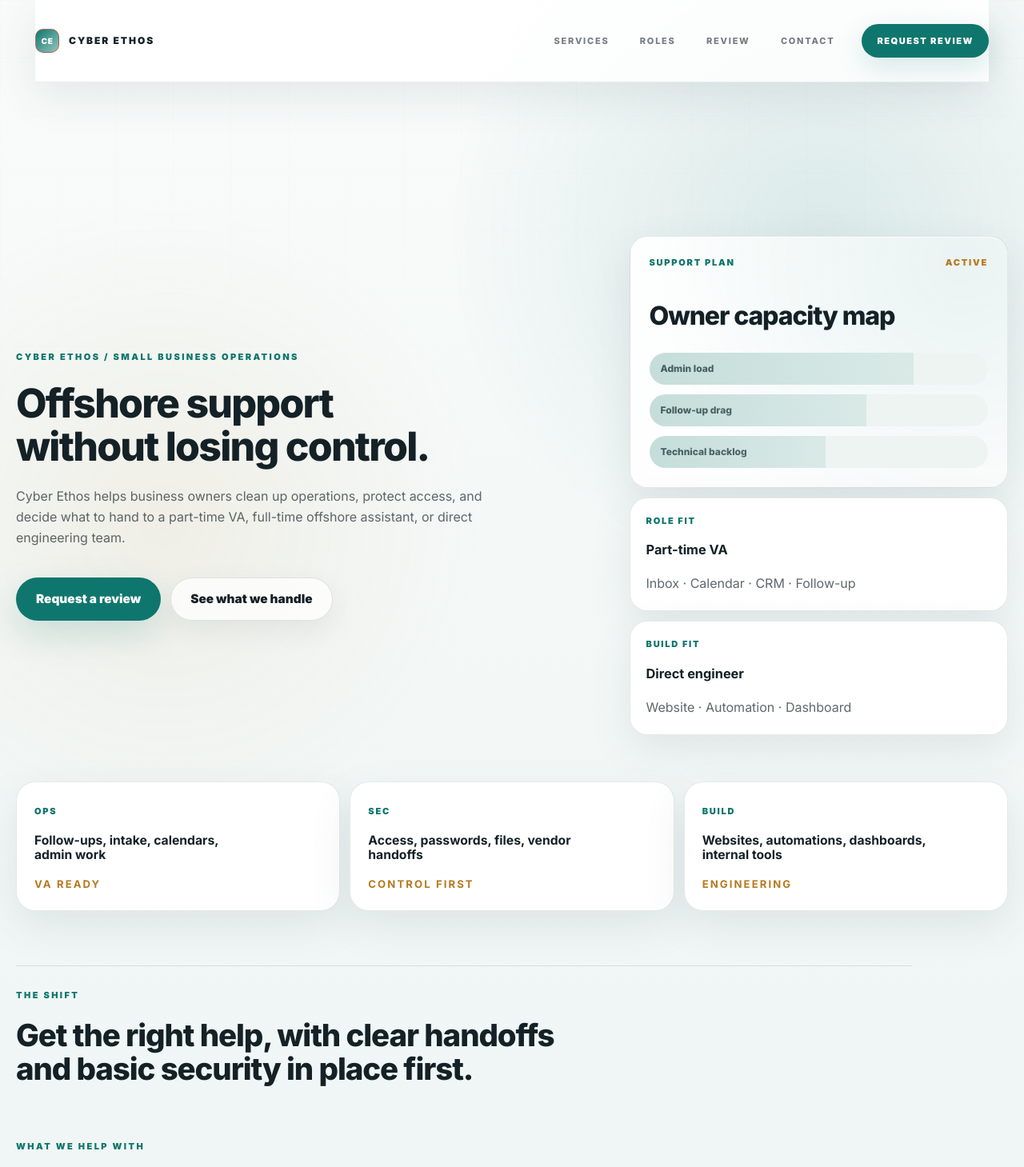
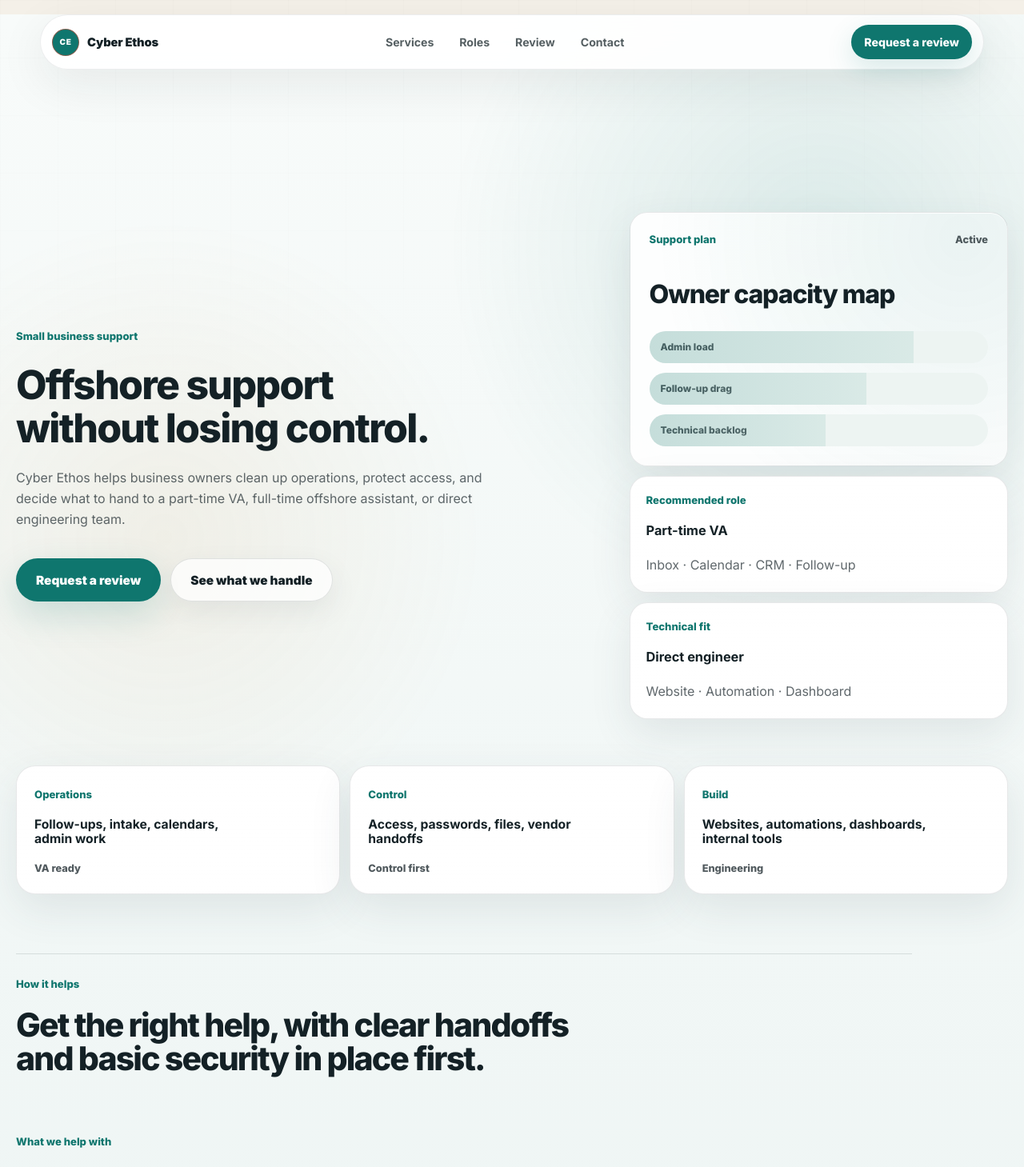
Before and after one commit to asleigher-arch/cyberethos-site, a Next.js app: page / in a window 1280 px wide. Shown: the top 1459 px of the page at 80% size. Built offline with nearby package versions, Linux system fonts and the light colour scheme.

Commit message:
Clean Cyber Ethos headers

```diff
--- a/app/contact/page.jsx
+++ b/app/contact/page.jsx
@@ -22,18 +22,18 @@ export default function ContactPage() {
     <SiteLayout active="/contact">
       <section className="ce-contact-hero">
         <div>
-          <p className="ce-eyebrow">REQUEST REVIEW</p>
+          <p className="ce-eyebrow">Request a review</p>
           <h1>Tell us what needs to come off your plate.</h1>
           <p>
             Send a rough explanation of the business problem. Cyber Ethos will help turn it into a clear support plan for offshore assistance, direct engineering help, and safer delegation.
           </p>
           <div className="ce-actions">
-            <a href={emailUrl} target="_blank" rel="noreferrer">Request review</a>
+            <a href={emailUrl} target="_blank" rel="noreferrer">Request a review</a>
             <a href="mailto:info@cyberethos.org">info@cyberethos.org</a>
           </div>
         </div>
         <aside className="ce-contact-panel" aria-label="What to include in the request">
-          <span>INCLUDE THIS</span>
+          <span>Include this</span>
           {intakePrompts.map((prompt) => (
             <p key={prompt}>{prompt}</p>
           ))}
--- a/app/globals.css
+++ b/app/globals.css
@@ -4075,3 +4075,188 @@ a {
   text-decoration: underline;
   text-underline-offset: 3px;
 }
+
+/* Clean header and heading system: simpler Dribbble-style clarity */
+.operator-topbar {
+  width: min(1180px, calc(100% - 40px)) !important;
+  margin: 18px auto 0 !important;
+  padding: 12px 14px !important;
+  display: grid !important;
+  grid-template-columns: auto 1fr auto !important;
+  align-items: center !important;
+  gap: 18px !important;
+  border-radius: 999px !important;
+  background: rgba(255, 255, 255, 0.88) !important;
+  border: 1px solid rgba(20, 33, 38, 0.08) !important;
+  box-shadow: 0 18px 60px rgba(20, 33, 38, 0.08) !important;
+  backdrop-filter: blur(18px) !important;
+}
+
+.operator-brand {
+  gap: 10px !important;
+  color: #142126 !important;
+}
+
+.operator-brand span {
+  width: 34px !important;
+  height: 34px !important;
+  border-radius: 50% !important;
+  background: #0f766e !important;
+  color: #ffffff !important;
+  box-shadow: none !important;
+}
+
+.operator-brand strong {
+  color: #142126 !important;
+  font-size: 0.92rem !important;
+  letter-spacing: -0.01em !important;
+  text-transform: none !important;
+}
+
+.operator-nav {
+  display: flex !important;
+  justify-content: center !important;
+  align-items: center !important;
+  gap: 8px !important;
+}
+
+.operator-nav a {
+  padding: 9px 12px !important;
+  border-radius: 999px !important;
+  color: rgba(20, 33, 38, 0.72) !important;
+  font-size: 0.88rem !important;
+  font-weight: 700 !important;
+  letter-spacing: 0 !important;
+  text-transform: none !important;
+}
+
+.operator-nav a:hover,
+.operator-nav a[aria-current="page"] {
+  background: rgba(15, 118, 110, 0.08) !important;
+  color: #0f766e !important;
+}
+
+.topbar-button {
+  padding: 10px 15px !important;
+  border-radius: 999px !important;
+  font-size: 0.88rem !important;
+  font-weight: 800 !important;
+  letter-spacing: 0 !important;
+  text-transform: none !important;
+  white-space: nowrap !important;
+}
+
+.ce-hero,
+.ce-contact-hero {
+  padding-top: 92px !important;
+}
+
+.ce-eyebrow,
+.ce-card-topline span,
+.ce-collage-card > span,
+.ce-proof-strip article > span {
+  color: #0f766e !important;
+  font-size: 0.82rem !important;
+  font-weight: 800 !important;
+  letter-spacing: 0 !important;
+  text-transform: none !important;
+}
+
+.ce-proof-strip article strong,
+.ce-card-topline strong {
+  color: rgba(20, 33, 38, 0.74) !important;
+  font-size: 0.8rem !important;
+  font-weight: 800 !important;
+  letter-spacing: 0 !important;
+  text-transform: none !important;
+}
+
+.ce-section {
+  margin-top: 74px !important;
+}
+
+.ce-section-head {
+  gap: 10px !important;
+}
+
+.ce-section h2,
+.ce-section-head h2,
+.ce-statement h2,
+.ce-roles h2,
+.ce-process h2,
+.ce-final h2,
+.ce-contact-hero h1,
+.ce-legal-hero h1 {
+  color: #142126 !important;
+  letter-spacing: -0.045em !important;
+}
+
+.ce-section h2,
+.ce-section-head h2,
+.ce-statement h2,
+.ce-roles h2,
+.ce-process h2,
+.ce-final h2 {
+  font-size: clamp(2rem, 3.2vw, 3.2rem) !important;
+  line-height: 1.02 !important;
+  max-width: 780px !important;
+}
+
+.ce-final {
+  align-items: center !important;
+}
+
+@media (max-width: 760px) {
+  .operator-topbar {
+    width: min(100% - 24px, 1180px) !important;
+    grid-template-columns: 1fr auto !important;
+    border-radius: 24px !important;
+    padding: 12px !important;
+  }
+
+  .operator-nav {
+    grid-column: 1 / -1 !important;
+    order: 3 !important;
+    justify-content: flex-start !important;
+    gap: 4px !important;
+    overflow-x: auto !important;
+    padding-top: 4px !important;
+  }
+
+  .operator-nav a {
+    padding: 8px 10px !important;
+    font-size: 0.82rem !important;
+  }
+
+  .topbar-button {
+    padding: 9px 12px !important;
+    font-size: 0.82rem !important;
+  }
+
+  .ce-hero,
+  .ce-contact-hero {
+    padding-top: 54px !important;
+  }
+}
+
+/* Keep footer headers clean too */
+.footer-brand,
+.footer-line,
+.operator-footer strong {
+  text-transform: none !important;
+  letter-spacing: 0 !important;
+}
+
+.footer-brand {
+  color: #142126 !important;
+  font-size: 1rem !important;
+}
+
+.footer-line {
+  color: rgba(20, 33, 38, 0.58) !important;
+}
+
+.operator-footer strong {
+  color: rgba(20, 33, 38, 0.78) !important;
+  font-size: 0.9rem !important;
+}
--- a/app/page.jsx
+++ b/app/page.jsx
@@ -3,9 +3,9 @@
 import { SiteLayout } from "@/components/SiteLayout";
 
 const proofCards = [
-  { label: "OPS", title: "Follow-ups, intake, calendars, admin work", value: "VA READY" },
-  { label: "SEC", title: "Access, passwords, files, vendor handoffs", value: "CONTROL FIRST" },
-  { label: "BUILD", title: "Websites, automations, dashboards, internal tools", value: "ENGINEERING" }
+  { label: "Operations", title: "Follow-ups, intake, calendars, admin work", value: "VA ready" },
+  { label: "Control", title: "Access, passwords, files, vendor handoffs", value: "Control first" },
+  { label: "Build", title: "Websites, automations, dashboards, internal tools", value: "Engineering" }
 ];
 
 const services = [
@@ -51,11 +51,11 @@ const steps = [
 
 function HeroCollage() {
   return (
-    <div className="ce-collage" aria-label="Cyber Ethos operating support preview">
+    <div className="ce-collage" aria-label="Cyber Ethos support preview">
       <div className="ce-collage-card ce-card-main">
         <div className="ce-card-topline">
-          <span>SUPPORT PLAN</span>
-          <strong>ACTIVE</strong>
+          <span>Support plan</span>
+          <strong>Active</strong>
         </div>
         <h2>Owner capacity map</h2>
         <div className="ce-capacity-bars" aria-hidden="true">
@@ -66,19 +66,19 @@ function HeroCollage() {
       </div>
 
       <div className="ce-collage-card ce-card-small ce-card-va">
-        <span>ROLE FIT</span>
+        <span>Recommended role</span>
         <strong>Part-time VA</strong>
         <p>Inbox · Calendar · CRM · Follow-up</p>
       </div>
 
       <div className="ce-collage-card ce-card-small ce-card-eng">
-        <span>BUILD FIT</span>
+        <span>Technical fit</span>
         <strong>Direct engineer</strong>
         <p>Website · Automation · Dashboard</p>
       </div>
 
       <div className="ce-collage-card ce-card-security">
-        <span>CONTROL LAYER</span>
+        <span>Access control</span>
         <div className="ce-security-grid" aria-hidden="true">
           <i />
           <i />
@@ -98,7 +98,7 @@ export default function HomePage() {
     <SiteLayout active="/">
       <section className="ce-hero">
         <div className="ce-hero-copy">
-          <p className="ce-eyebrow">CYBER ETHOS / SMALL BUSINESS OPERATIONS</p>
+          <p className="ce-eyebrow">Small business support</p>
           <h1>Offshore support without losing control.</h1>
           <p>
             Cyber Ethos helps business owners clean up operations, protect access, and decide what to hand to a part-time VA, full-time offshore assistant, or direct engineering team.
@@ -122,13 +122,13 @@ export default function HomePage() {
       </section>
 
       <section className="ce-section ce-statement" id="thesis">
-        <p className="ce-eyebrow">THE SHIFT</p>
+        <p className="ce-eyebrow">How it helps</p>
         <h2>Get the right help, with clear handoffs and basic security in place first.</h2>
       </section>
 
       <section className="ce-section" id="services">
         <div className="ce-section-head">
-          <p className="ce-eyebrow">WHAT WE HELP WITH</p>
+          <p className="ce-eyebrow">What we help with</p>
           <h2>Practical support for owners who need reliable help.</h2>
         </div>
         <div className="ce-service-grid">
@@ -144,7 +144,7 @@ export default function HomePage() {
 
       <section className="ce-section ce-roles" id="roles">
         <div>
-          <p className="ce-eyebrow">ROLE EXAMPLES</p>
+          <p className="ce-eyebrow">Role examples</p>
           <h2>Part-time help, full-time help, or technical talent.</h2>
         </div>
         <div className="ce-role-grid">
@@ -156,7 +156,7 @@ export default function HomePage() {
 
       <section className="ce-section ce-process" id="review">
         <div className="ce-section-head">
-          <p className="ce-eyebrow">THE REVIEW</p>
+          <p className="ce-eyebrow">The review</p>
           <h2>A clean plan before you hire.</h2>
           <p>
             We look at the work, the tools, the risk, and the owner bottlenecks. Then we tell you what to delegate first and what needs tighter control.
@@ -174,7 +174,7 @@ export default function HomePage() {
 
       <section className="ce-final" id="contact">
         <div>
-          <p className="ce-eyebrow">START HERE</p>
+          <p className="ce-eyebrow">Start here</p>
           <h2>Show us what is taking too much time. We will turn it into a support plan.</h2>
         </div>
         <a href="/contact">Request a review</a>
--- a/app/privacy/page.jsx
+++ b/app/privacy/page.jsx
@@ -19,7 +19,7 @@ export default function PrivacyPage() {
         </div>
 
         <aside className="ce-contact-panel" aria-label="Privacy contact">
-          <span>CONTACT</span>
+          <span>Contact</span>
           <p>For privacy questions, email info@cyberethos.org.</p>
           <p>Last updated: August 27, 2026</p>
         </aside>
--- a/app/support/page.jsx
+++ b/app/support/page.jsx
@@ -22,7 +22,7 @@ export default function SupportPage() {
         </div>
 
         <aside className="ce-contact-panel" aria-label="How to contact support">
-          <span>CONTACT</span>
+          <span>Contact</span>
           <p>Email info@cyberethos.org with your name, company, website, and a short description of what you need help with.</p>
           <p>For urgent access, password, data, or vendor-control concerns, include that clearly in the subject line.</p>
         </aside>
--- a/components/SiteLayout.jsx
+++ b/components/SiteLayout.jsx
@@ -29,7 +29,7 @@ export function SiteLayout({ active = "/", children }) {
         </nav>
 
         <a className="topbar-button" href="/contact">
-          Request review
+          Request a review
         </a>
       </header>
 
```
